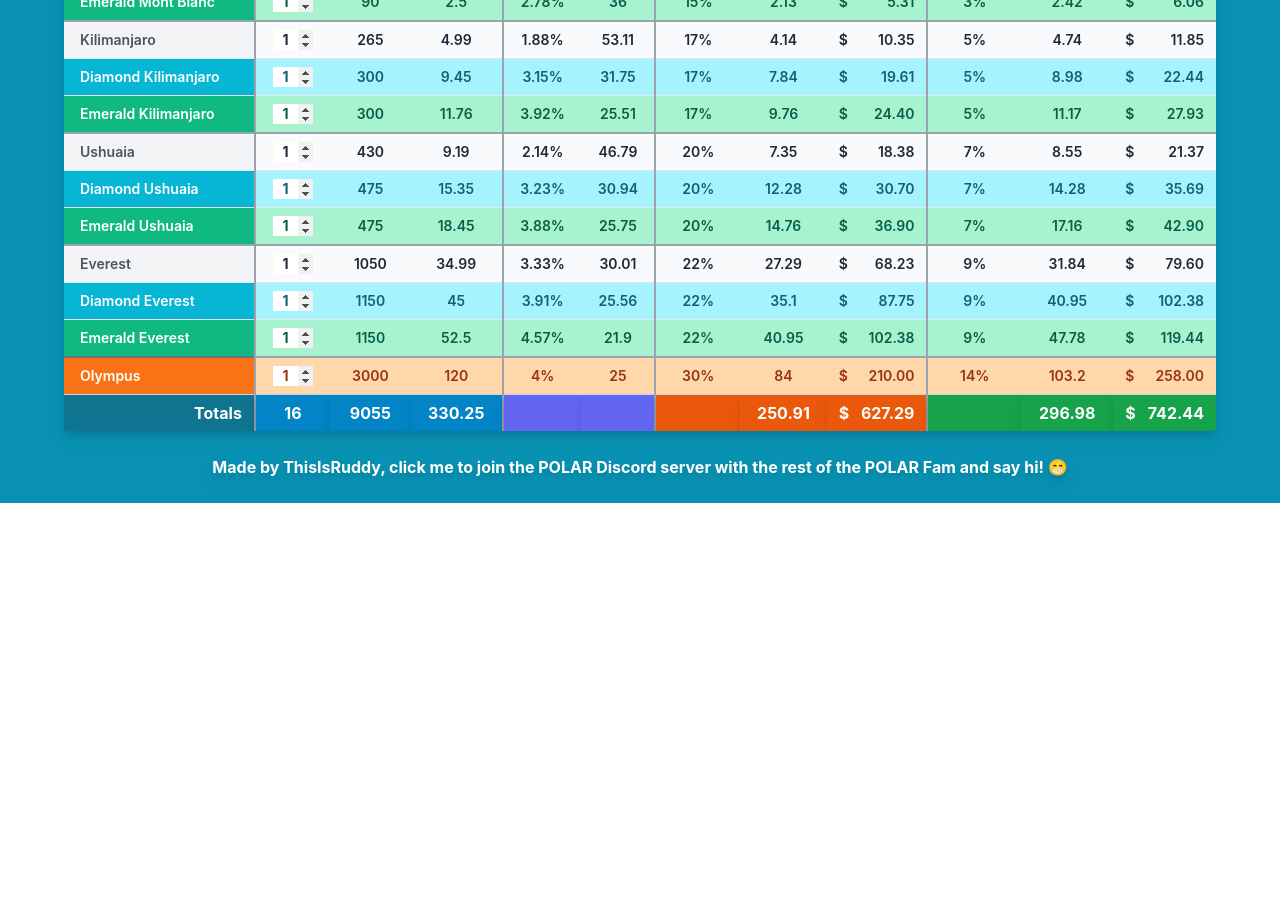
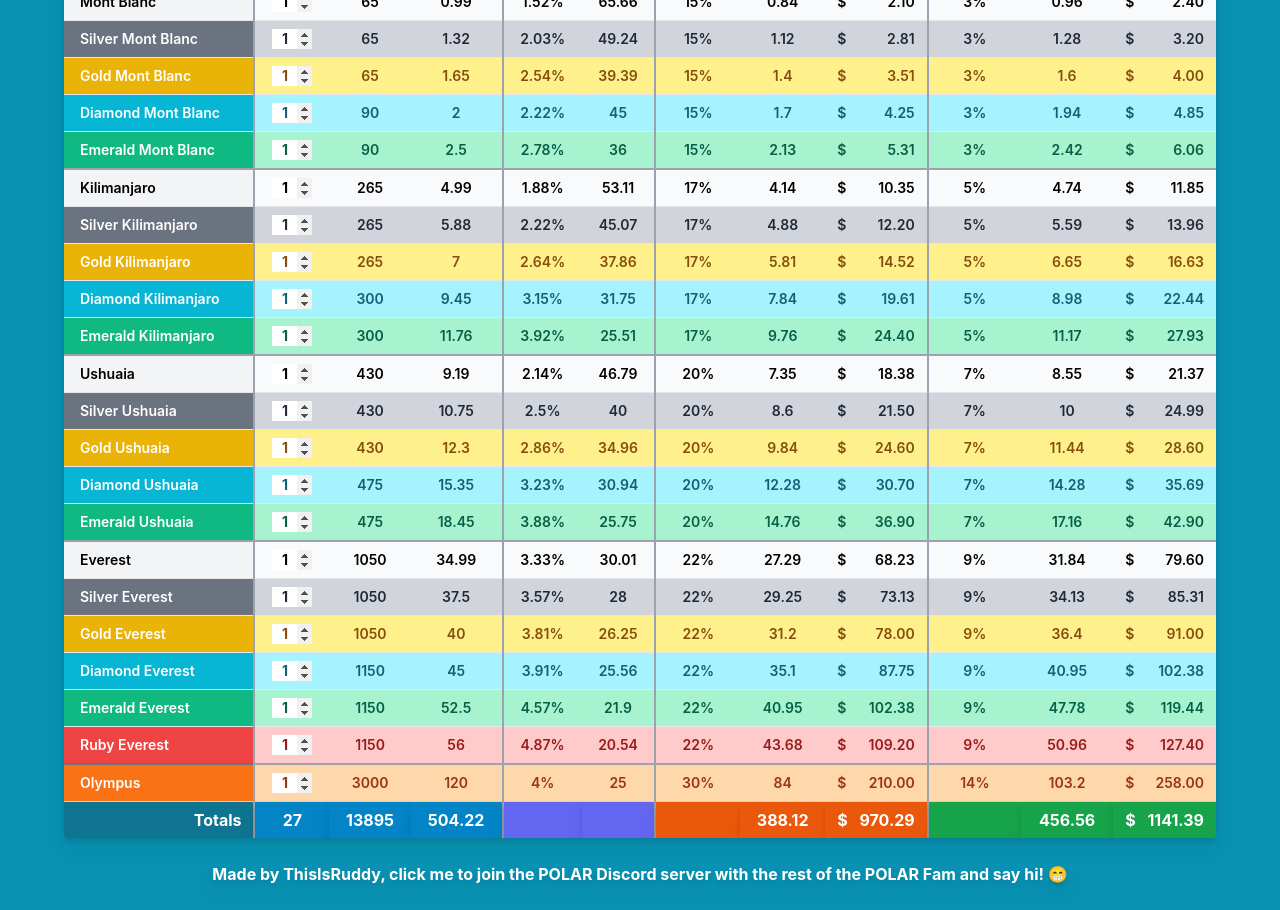
Before and after one commit to ThisIsRuddy/polar-calc, a Next.js app: page / in a window 1280 px wide. Shown: the part 500-1410 px from the top of the page. Before the commit the page ends 1003 px from the top, so only its background shows below. Built offline with nearby package versions, Linux system fonts and the light colour scheme; no server answers.

Commit message:
Added Gold/Silver/Ruby Special Nodes

```diff
--- a/classes/PolarNode.js
+++ b/classes/PolarNode.js
@@ -33,9 +33,15 @@ class PolarNode {
     this.polarPrice = polarPrice;
     this.count = count;
 
+    this.isSilver = name.includes('Silver');
+    this.isGold = name.includes('Gold');
     this.isDiamond = name.includes('Diamond');
     this.isEmerald = name.includes('Emerald');
     this.isOlympus = name === 'Olympus';
+    this.isRuby = name.includes('Ruby');
+
+    this.isSpecial = [this.isSilver, this.isGold, this.isDiamond, this.isEmerald, this.isRuby, this.isOlympus].some(i => i === true);
+
     this.updateTotals();
   }
 
--- a/data/defaultNodeParams.json
+++ b/data/defaultNodeParams.json
@@ -11,6 +11,24 @@
   {
     "id": 2,
     "tier": 1,
+    "name": "Silver Fuji",
+    "reward": 0.7,
+    "cost": 35,
+    "preRoiTax": 10,
+    "postRoiTax": 2
+  },
+  {
+    "id": 3,
+    "tier": 1,
+    "name": "Gold Fuji",
+    "reward": 0.875,
+    "cost": 35,
+    "preRoiTax": 10,
+    "postRoiTax": 2
+  },
+  {
+    "id": 4,
+    "tier": 1,
     "name": "Diamond Fuji",
     "reward": 1.225,
     "cost": 90,
@@ -18,7 +36,7 @@
     "postRoiTax": 2
   },
   {
-    "id": 3,
+    "id": 5,
     "tier": 1,
     "name": "Emerald Fuji",
     "reward": 1.4,
@@ -27,7 +45,7 @@
     "postRoiTax": 2
   },
   {
-    "id": 4,
+    "id": 6,
     "tier": 2,
     "name": "Mont Blanc",
     "reward": 0.99,
@@ -36,7 +54,25 @@
     "postRoiTax": 3
   },
   {
-    "id": 5,
+    "id": 7,
+    "tier": 2,
+    "name": "Silver Mont Blanc",
+    "reward": 1.32,
+    "cost": 65,
+    "preRoiTax": 15,
+    "postRoiTax": 3
+  },
+  {
+    "id": 8,
+    "tier": 2,
+    "name": "Gold Mont Blanc",
+    "reward": 1.65,
+    "cost": 65,
+    "preRoiTax": 15,
+    "postRoiTax": 3
+  },
+  {
+    "id": 9,
     "tier": 2,
     "name": "Diamond Mont Blanc",
     "reward": 2,
@@ -45,7 +81,7 @@
     "postRoiTax": 3
   },
   {
-    "id": 6,
+    "id": 10,
     "tier": 2,
     "name": "Emerald Mont Blanc",
     "reward": 2.5,
@@ -54,7 +90,7 @@
     "postRoiTax": 3
   },
   {
-    "id": 7,
+    "id": 11,
     "tier": 3,
     "name": "Kilimanjaro",
     "reward": 4.99,
@@ -63,7 +99,25 @@
     "postRoiTax": 5
   },
   {
-    "id": 8,
+    "id": 12,
+    "tier": 3,
+    "name": "Silver Kilimanjaro",
+    "reward": 5.88,
+    "cost": 265,
+    "preRoiTax": 17,
+    "postRoiTax": 5
+  },
+  {
+    "id": 13,
+    "tier": 3,
+    "name": "Gold Kilimanjaro",
+    "reward": 7,
+    "cost": 265,
+    "preRoiTax": 17,
+    "postRoiTax": 5
+  },
+  {
+    "id": 14,
     "tier": 3,
     "name": "Diamond Kilimanjaro",
     "reward": 9.45,
@@ -72,7 +126,7 @@
     "postRoiTax": 5
   },
   {
-    "id": 9,
+    "id": 15,
     "tier": 3,
     "name": "Emerald Kilimanjaro",
     "reward": 11.76,
@@ -81,7 +135,7 @@
     "postRoiTax": 5
   },
   {
-    "id": 10,
+    "id": 16,
     "tier": 4,
     "name": "Ushuaia",
     "reward": 9.19,
@@ -90,7 +144,25 @@
     "postRoiTax": 7
   },
   {
-    "id": 11,
+    "id": 17,
+    "tier": 4,
+    "name": "Silver Ushuaia",
+    "reward": 10.75,
+    "cost": 430,
+    "preRoiTax": 20,
+    "postRoiTax": 7
+  },
+  {
+    "id": 18,
+    "tier": 4,
+    "name": "Gold Ushuaia",
+    "reward": 12.3,
+    "cost": 430,
+    "preRoiTax": 20,
+    "postRoiTax": 7
+  },
+  {
+    "id": 19,
     "tier": 4,
     "name": "Diamond Ushuaia",
     "reward": 15.35,
@@ -99,7 +171,7 @@
     "postRoiTax": 7
   },
   {
-    "id": 12,
+    "id": 20,
     "tier": 4,
     "name": "Emerald Ushuaia",
     "reward": 18.45,
@@ -108,7 +180,7 @@
     "postRoiTax": 7
   },
   {
-    "id": 13,
+    "id": 21,
     "tier": 5,
     "name": "Everest",
     "reward": 34.99,
@@ -117,7 +189,25 @@
     "postRoiTax": 9
   },
   {
-    "id": 14,
+    "id": 22,
+    "tier": 5,
+    "name": "Silver Everest",
+    "reward": 37.5,
+    "cost": 1050,
+    "preRoiTax": 22,
+    "postRoiTax": 9
+  },
+  {
+    "id": 23,
+    "tier": 5,
+    "name": "Gold Everest",
+    "reward": 40,
+    "cost": 1050,
+    "preRoiTax": 22,
+    "postRoiTax": 9
+  },
+  {
+    "id": 24,
     "tier": 5,
     "name": "Diamond Everest",
     "reward": 45,
@@ -126,7 +216,7 @@
     "postRoiTax": 9
   },
   {
-    "id": 15,
+    "id": 25,
     "tier": 5,
     "name": "Emerald Everest",
     "reward": 52.5,
@@ -135,7 +225,16 @@
     "postRoiTax": 9
   },
   {
-    "id": 16,
+    "id": 26,
+    "tier": 5,
+    "name": "Ruby Everest",
+    "reward": 56,
+    "cost": 1150,
+    "preRoiTax": 22,
+    "postRoiTax": 9
+  },
+  {
+    "id": 27,
     "tier": 6,
     "name": "Olympus",
     "reward": 120,
--- a/pages/index.js
+++ b/pages/index.js
@@ -80,19 +80,25 @@ export default function Home() {
     StatHeaderCell: "py-2.5 px-3 text-sm font-bold bg-cyan-500 text-white drop-shadow-lg leading-3",
     NameFooterCell: "py-3 pl-4 pr-3 text-left text-md font-bold sm:pl-6 md:pl-0 bg-cyan-700 text-white drop-shadow-lg leading-3",
     StatFooterCell: "py-3 px-3 text-md font-bold bg-cyan-700 text-white drop-shadow-lg leading-3",
-    NameCell: (isDiamond, isEmerald, isOlympus) => classNames({
+    NameCell: (node) => classNames({
       "text-left whitespace-nowrap py-2 pl-4 pr-3 text-sm font-medium sm:pl-6 md:pl-0 font-semibold ": true,
-      "bg-cyan-500 text-white": isDiamond,
-      "bg-emerald-500 text-white": isEmerald,
-      "bg-orange-500 text-white border-t-2 border-gray-500": isOlympus,
-      "bg-gray-100 text-gray-600 border-t-2 border-gray-400": !isEmerald && !isDiamond && !isOlympus
+      "bg-gray-500 text-white": node.isSilver,
+      "bg-yellow-500 text-white": node.isGold,
+      "bg-cyan-500 text-white": node.isDiamond,
+      "bg-emerald-500 text-white": node.isEmerald,
+      "bg-red-500 text-white": node.isRuby,
+      "bg-orange-500 text-white border-t-2 border-gray-500": node.isOlympus,
+      "bg-gray-100 border-t-2 border-gray-400": !node.isSpecial
     }),
-    StatCell: (isDiamond, isEmerald, isOlympus) => classNames({
+    StatCell: (node) => classNames({
       "whitespace-nowrap py-2 px-3 text-sm text-black font-semibold": true,
-      "bg-cyan-200 text-cyan-800": isDiamond,
-      "bg-emerald-200 text-emerald-800": isEmerald,
-      "bg-orange-200 text-orange-800 border-t-2 border-gray-400": isOlympus,
-      "bg-gray-50 text-gray-800 border-t-2 border-gray-400": !isEmerald && !isDiamond && !isOlympus
+      "bg-gray-300 text-gray-800": node.isSilver,
+      "bg-yellow-200 text-yellow-800": node.isGold,
+      "bg-cyan-200 text-cyan-800": node.isDiamond,
+      "bg-emerald-200 text-emerald-800": node.isEmerald,
+      "bg-red-200 text-red-800": node.isRuby,
+      "bg-orange-200 text-orange-800 border-t-2 border-gray-400": node.isOlympus,
+      "bg-gray-50 border-t-2 border-gray-400": !node.isSpecial
     })
   };
 
@@ -267,43 +273,39 @@ export default function Home() {
                   const dailyPost = accurateRoundNumber(n.totalPostRoiPolar);
                   const dailyPostUSD = accurateRoundNumber(n.totalPostRoiUSD);
 
-                  const isDiamond = n.isDiamond;
-                  const isEmerald = n.isEmerald;
-                  const isOlympus = n.isOlympus;
-
                   return (<tr key={n.name}>
-                    <td className={styles.NameCell(isDiamond, isEmerald, isOlympus)}>
+                    <td className={styles.NameCell(n)}>
                       <span className="pl-4">{n.name}</span>
                     </td>
                     <td
-                      className={styles.StatCell(isDiamond, isEmerald, isOlympus) + " border-l-2 border-gray-400"}>
+                      className={styles.StatCell(n) + " border-l-2 border-gray-400"}>
                       <div className="rounded overflow-hidden">
                         <input className="w-10 overflow-hidden text-center font-bold" name={n.name}
                                onChange={e => handleCountChange(e, n.id)} value={count}
                                type="number"/>
                       </div>
                     </td>
-                    <td className={styles.StatCell(isDiamond, isEmerald, isOlympus)}>{cost}</td>
-                    <td className={styles.StatCell(isDiamond, isEmerald, isOlympus)}>{reward}</td>
+                    <td className={styles.StatCell(n)}>{cost}</td>
+                    <td className={styles.StatCell(n)}>{reward}</td>
                     <td
-                      className={styles.StatCell(isDiamond, isEmerald, isOlympus) + " border-l-2 border-gray-400"}>{roiPercent}%
+                      className={styles.StatCell(n) + " border-l-2 border-gray-400"}>{roiPercent}%
                     </td>
-                    <td className={styles.StatCell(isDiamond, isEmerald, isOlympus)}>{roiDays}</td>
+                    <td className={styles.StatCell(n)}>{roiDays}</td>
                     <td
-                      className={styles.StatCell(isDiamond, isEmerald, isOlympus) + " border-l-2 border-gray-400"}>{preTax}%
+                      className={styles.StatCell(n) + " border-l-2 border-gray-400"}>{preTax}%
                     </td>
-                    <td className={styles.StatCell(isDiamond, isEmerald, isOlympus)}>{dailyPre}</td>
-                    <td className={styles.StatCell(isDiamond, isEmerald, isOlympus)}>
+                    <td className={styles.StatCell(n)}>{dailyPre}</td>
+                    <td className={styles.StatCell(n)}>
                       <div className="flex flex-row justify-between">
                         <div>{currIcon}</div>
                         <div>{dailyPreUSD.toFixed(2)}</div>
                       </div>
                     </td>
                     <td
-                      className={styles.StatCell(isDiamond, isEmerald, isOlympus) + " border-l-2 border-gray-400"}>{postTax}%
+                      className={styles.StatCell(n) + " border-l-2 border-gray-400"}>{postTax}%
                     </td>
-                    <td className={styles.StatCell(isDiamond, isEmerald, isOlympus)}>{dailyPost}</td>
-                    <td className={styles.StatCell(isDiamond, isEmerald, isOlympus)}>
+                    <td className={styles.StatCell(n)}>{dailyPost}</td>
+                    <td className={styles.StatCell(n)}>
                       <div className="flex flex-row justify-between">
                         <div>{currIcon}</div>
                         <div>{dailyPostUSD.toFixed(2)}</div>
```
